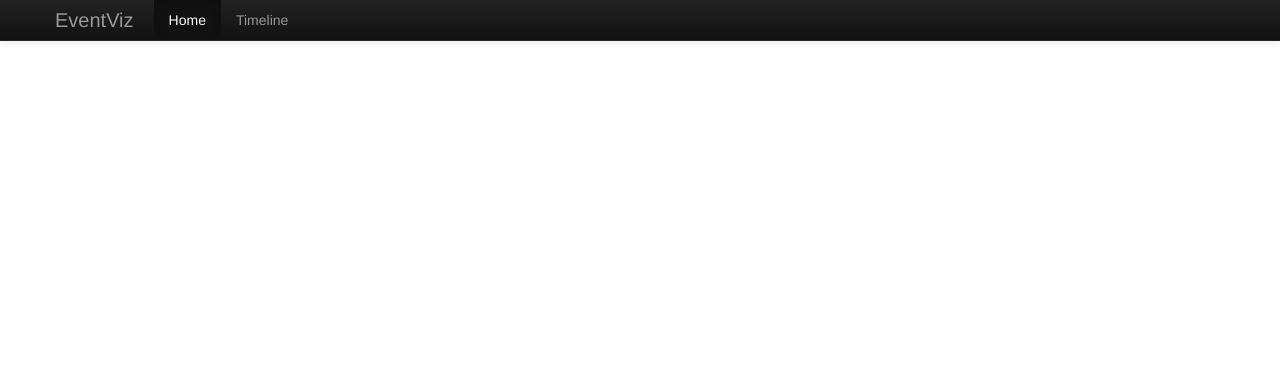
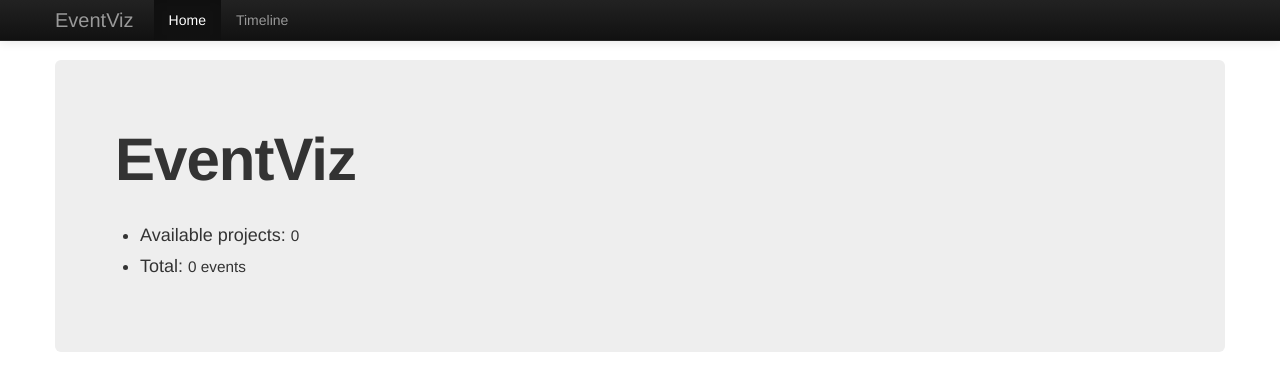
Before and after one commit to mdeous/EventViz, a Flask app: page / in a window 1280 px wide. Shown: the top 391 px of the page. Run offline with Flask 2, Linux system fonts and the light colour scheme.

Commit message:
add stats to the index page

```diff
--- a/eventviz/templates/index.html
+++ b/eventviz/templates/index.html
@@ -1 +1,18 @@
 {% extends 'base.html' %}
+{% block body %}
+<div class="hero-unit">
+<h1>EventViz</h1>
+<br>
+<ul>
+    <li>Available projects: <small>{{ stats|length-1 }}</small></li>
+    <ul>
+    {% for project in stats %}
+        {% if project != '__total_events' %}
+            <li>{{ project|title|replace('_', ' ') }}: <small>{{ stats[project] }} events</small></li>
+        {% endif %}
+    {% endfor %}
+    </ul>
+    <li>Total: <small>{{ stats.__total_events }} events</small></li>
+</ul>
+</div>
+{% endblock %}
```
